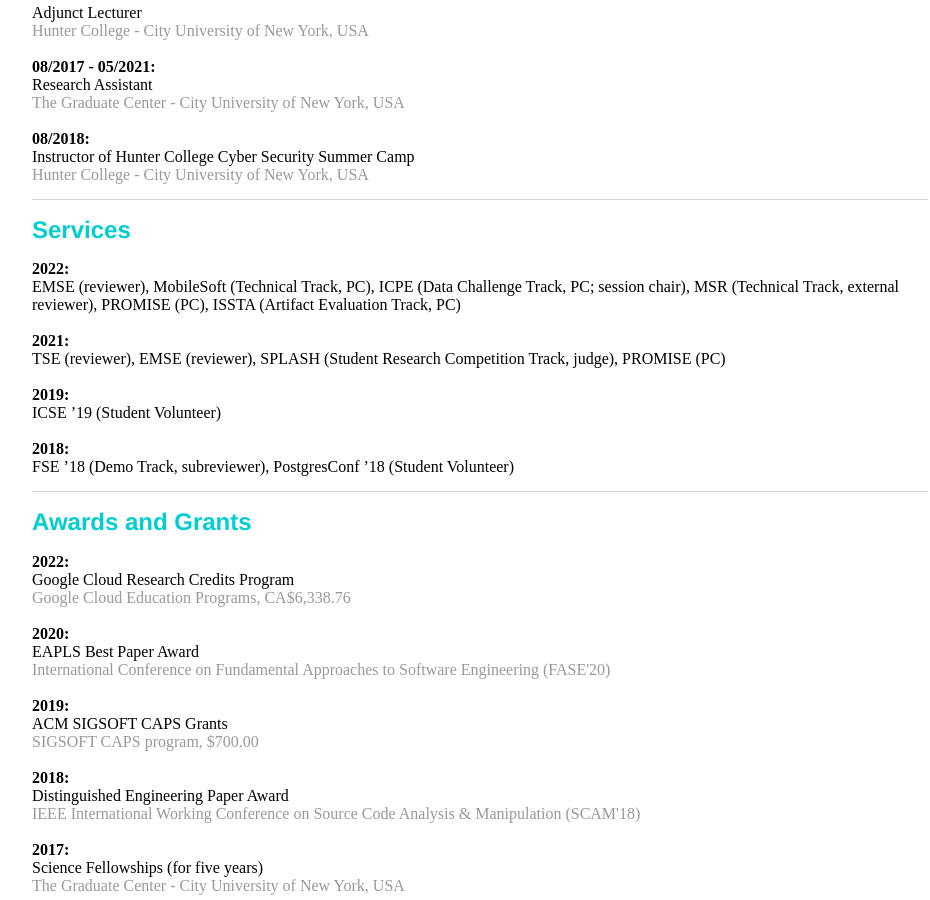
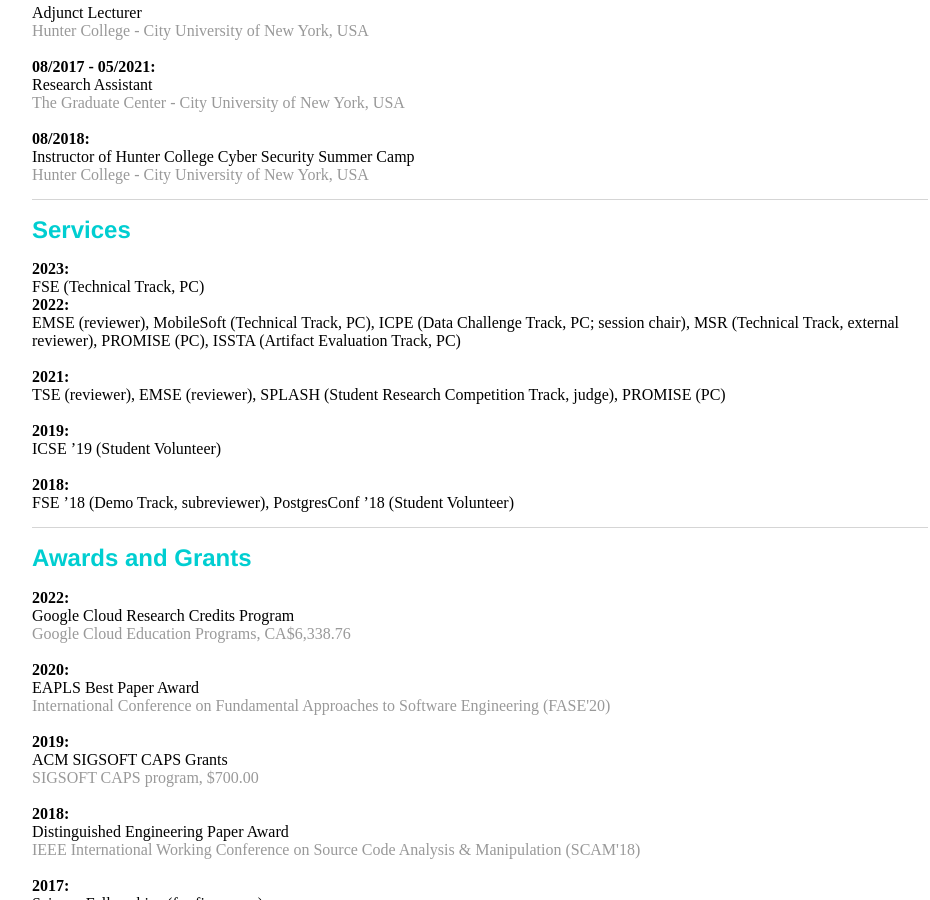
Before and after one commit to yiming-tang-cs/yiming-tang-cs.github.io, a Jekyll site: the page built from index.html, in a window 1280 px wide and 900 px high, scrolled down 1278 px. Shown: the whole window, without its empty margins (160-1090 px from the left). Built offline with Jekyll 4.4.1, drawn with Linux system fonts in a browser that asks for light colours.

Commit message:
Update index.html

```diff
--- a/index.html
+++ b/index.html
@@ -69,6 +69,9 @@
 
 <div id="services">
     <h1>Services</h1>
+    <b>2023: </b><br/>
+    FSE (Technical Track, PC)
+    <br/>
     <b>2022: </b><br/>
     EMSE (reviewer), MobileSoft (Technical Track, PC), ICPE (Data Challenge Track, PC; session chair), MSR (Technical Track, external reviewer), PROMISE (PC), ISSTA (Artifact Evaluation Track, PC) <br/>
     <br/>
```
